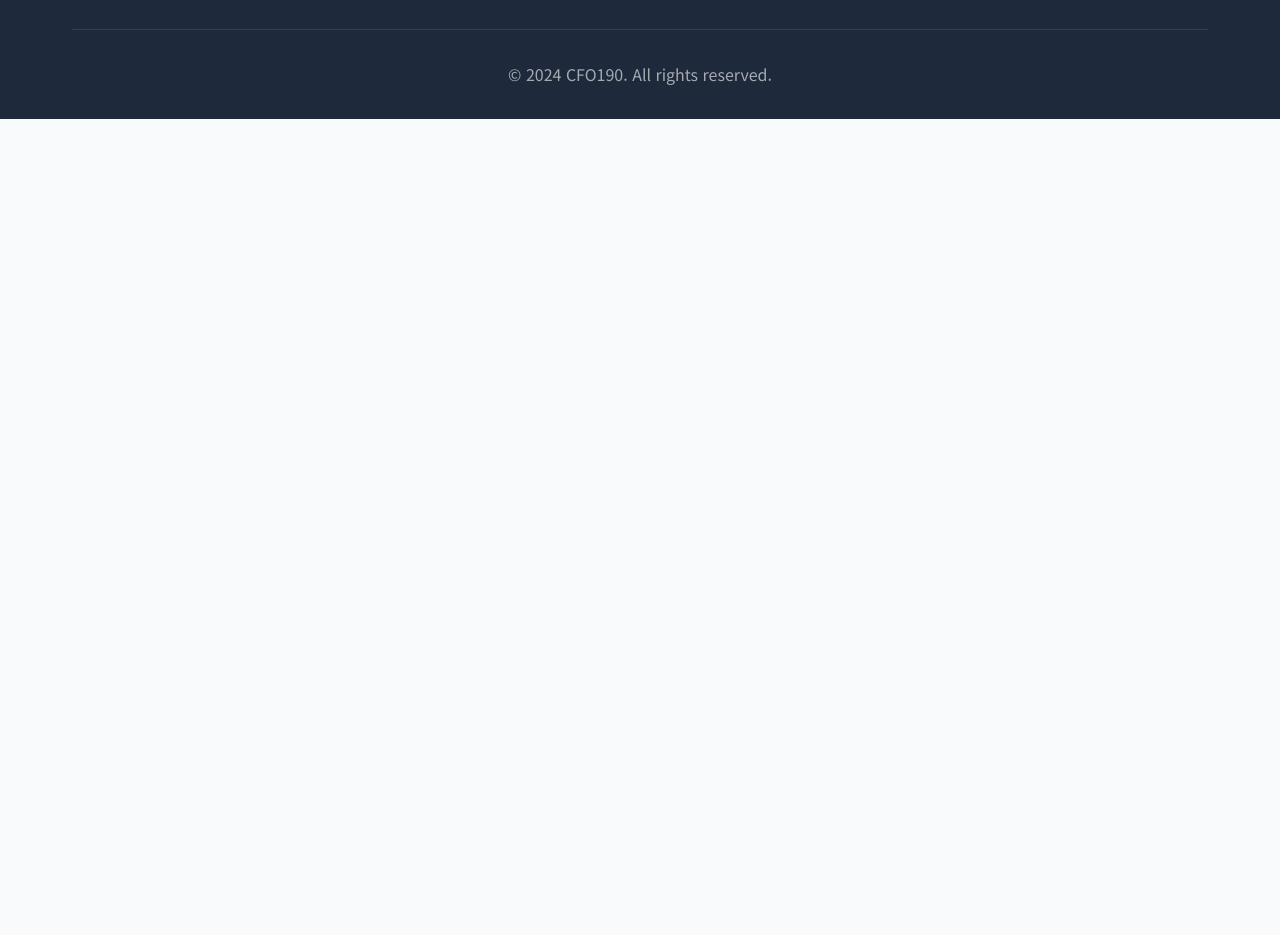
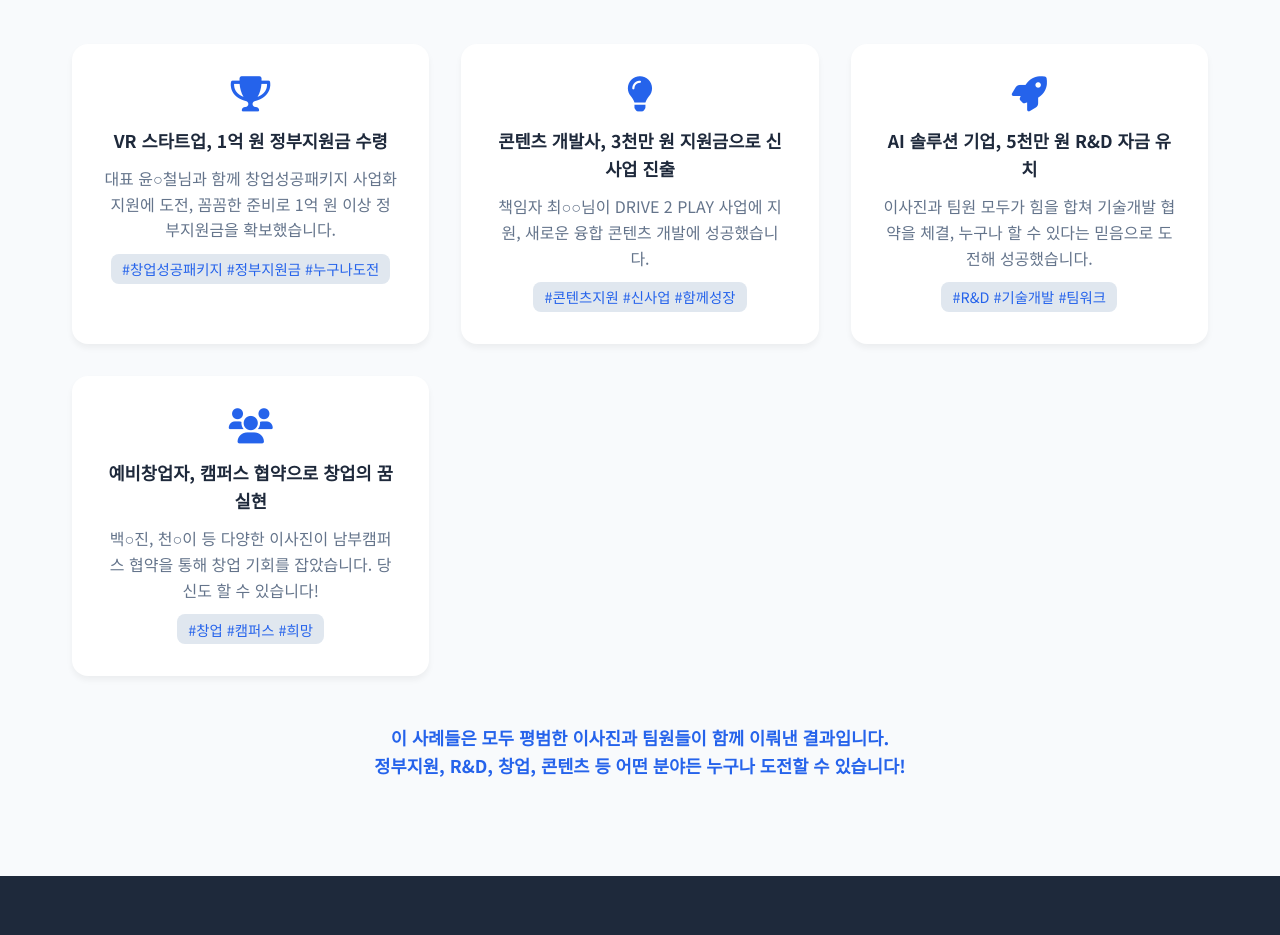
Before and after one commit to sewoong333/CFO190, a website: page index.html in a window 1280 px wide. Shown: the part 3715-4650 px from the top of the page. Before the commit the page ends 3834 px from the top, so only its background shows below. Drawn offline with Linux system fonts and the light colour scheme.

Commit message:
Add motivating success cases section with hopeful messaging and styles

```diff
--- a/index.html
+++ b/index.html
@@ -198,6 +198,42 @@
         </div>
     </section>
 
+    <!-- Success Cases Section -->
+    <section id="cases" class="success-cases">
+        <div class="container">
+            <h2>🌟 성공사례, 누구나 할 수 있습니다!</h2>
+            <div class="cases-grid">
+                <div class="case-card">
+                    <i class="fas fa-trophy"></i>
+                    <h3>VR 스타트업, 1억 원 정부지원금 수령</h3>
+                    <p>대표 윤○철님과 함께 창업성공패키지 사업화 지원에 도전, 꼼꼼한 준비로 1억 원 이상 정부지원금을 확보했습니다.</p>
+                    <span class="case-meta">#창업성공패키지 #정부지원금 #누구나도전</span>
+                </div>
+                <div class="case-card">
+                    <i class="fas fa-lightbulb"></i>
+                    <h3>콘텐츠 개발사, 3천만 원 지원금으로 신사업 진출</h3>
+                    <p>책임자 최○○님이 DRIVE 2 PLAY 사업에 지원, 새로운 융합 콘텐츠 개발에 성공했습니다.</p>
+                    <span class="case-meta">#콘텐츠지원 #신사업 #함께성장</span>
+                </div>
+                <div class="case-card">
+                    <i class="fas fa-rocket"></i>
+                    <h3>AI 솔루션 기업, 5천만 원 R&D 자금 유치</h3>
+                    <p>이사진과 팀원 모두가 힘을 합쳐 기술개발 협약을 체결, 누구나 할 수 있다는 믿음으로 도전해 성공했습니다.</p>
+                    <span class="case-meta">#R&D #기술개발 #팀워크</span>
+                </div>
+                <div class="case-card">
+                    <i class="fas fa-users"></i>
+                    <h3>예비창업자, 캠퍼스 협약으로 창업의 꿈 실현</h3>
+                    <p>백○진, 천○이 등 다양한 이사진이 남부캠퍼스 협약을 통해 창업 기회를 잡았습니다. 당신도 할 수 있습니다!</p>
+                    <span class="case-meta">#창업 #캠퍼스 #희망</span>
+                </div>
+            </div>
+            <div class="cases-hope">
+                <strong>이 사례들은 모두 평범한 이사진과 팀원들이 함께 이뤄낸 결과입니다.<br>정부지원, R&D, 창업, 콘텐츠 등 어떤 분야든 누구나 도전할 수 있습니다!</strong>
+            </div>
+        </div>
+    </section>
+
     <!-- Footer -->
     <footer class="footer">
         <div class="container">
--- a/styles.css
+++ b/styles.css
@@ -517,3 +517,62 @@ body {
         margin: 2rem 1rem;
     }
 }
+
+.success-cases {
+    padding: 6rem 0;
+    background: #f8fafc;
+}
+
+.cases-grid {
+    display: grid;
+    grid-template-columns: repeat(auto-fit, minmax(280px, 1fr));
+    gap: 2rem;
+    margin-top: 3rem;
+}
+
+.case-card {
+    background: #fff;
+    border-radius: 1rem;
+    box-shadow: 0 4px 6px rgba(0,0,0,0.05);
+    padding: 2rem;
+    text-align: center;
+    transition: transform 0.3s, box-shadow 0.3s;
+}
+
+.case-card i {
+    font-size: 2.2rem;
+    color: #2563eb;
+    margin-bottom: 1rem;
+}
+
+.case-card h3 {
+    font-size: 1.1rem;
+    color: #1e293b;
+    margin-bottom: 0.7rem;
+}
+
+.case-card p {
+    color: #64748b;
+    margin-bottom: 0.7rem;
+}
+
+.case-meta {
+    display: inline-block;
+    background: #e0e7ef;
+    color: #2563eb;
+    font-size: 0.9rem;
+    padding: 0.2rem 0.7rem;
+    border-radius: 0.5rem;
+}
+
+.case-card:hover {
+    transform: translateY(-5px) scale(1.02);
+    box-shadow: 0 8px 15px rgba(37,99,235,0.08);
+}
+
+.cases-hope {
+    margin-top: 3rem;
+    text-align: center;
+    color: #2563eb;
+    font-size: 1.1rem;
+}
```
